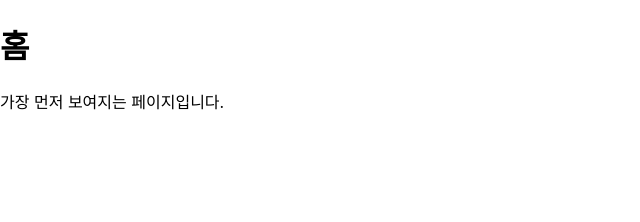
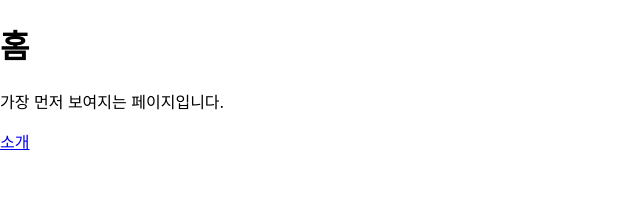
Before and after one commit to jjunhwan-kim/react-router-tutorial, a React (Create React App) app: page / in a window 1280 px wide. Shown: the top 222 px of the page, without its empty margins (0-640 px from the left). Built offline with nearby package versions, Linux system fonts and the light colour scheme.

Commit message:
Add Link Component
- Link 컴포넌트를 사용하여 다른 페이지로 이동하는 링크를 설정

```diff
--- a/src/pages/Home.js
+++ b/src/pages/Home.js
@@ -6,6 +6,7 @@ const Home = () => {
     <div>
       <h1>홈</h1>
       <p>가장 먼저 보여지는 페이지입니다.</p>
+      <Link to="/about">소개</Link>
     </div>
   );
 };
```
